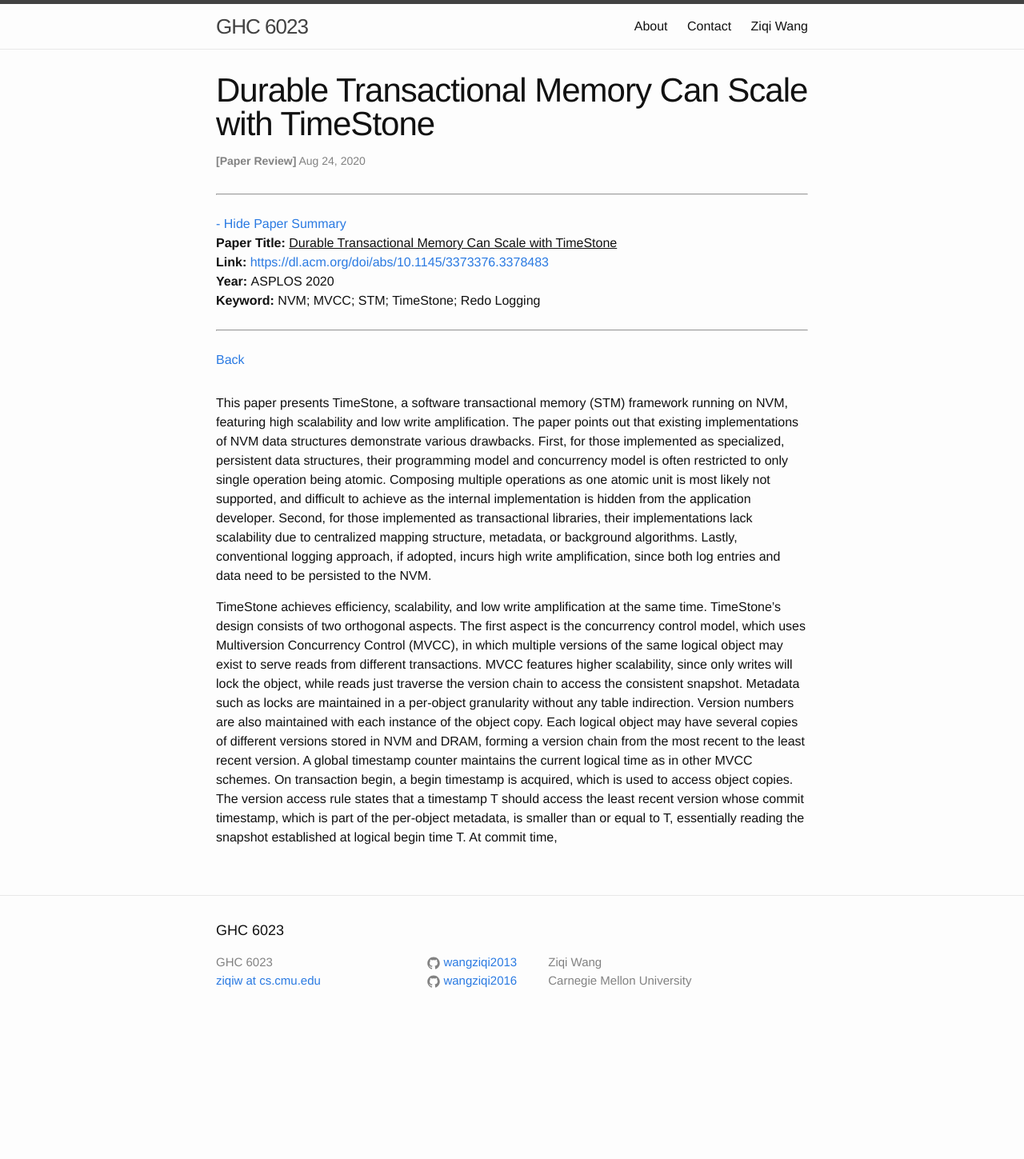
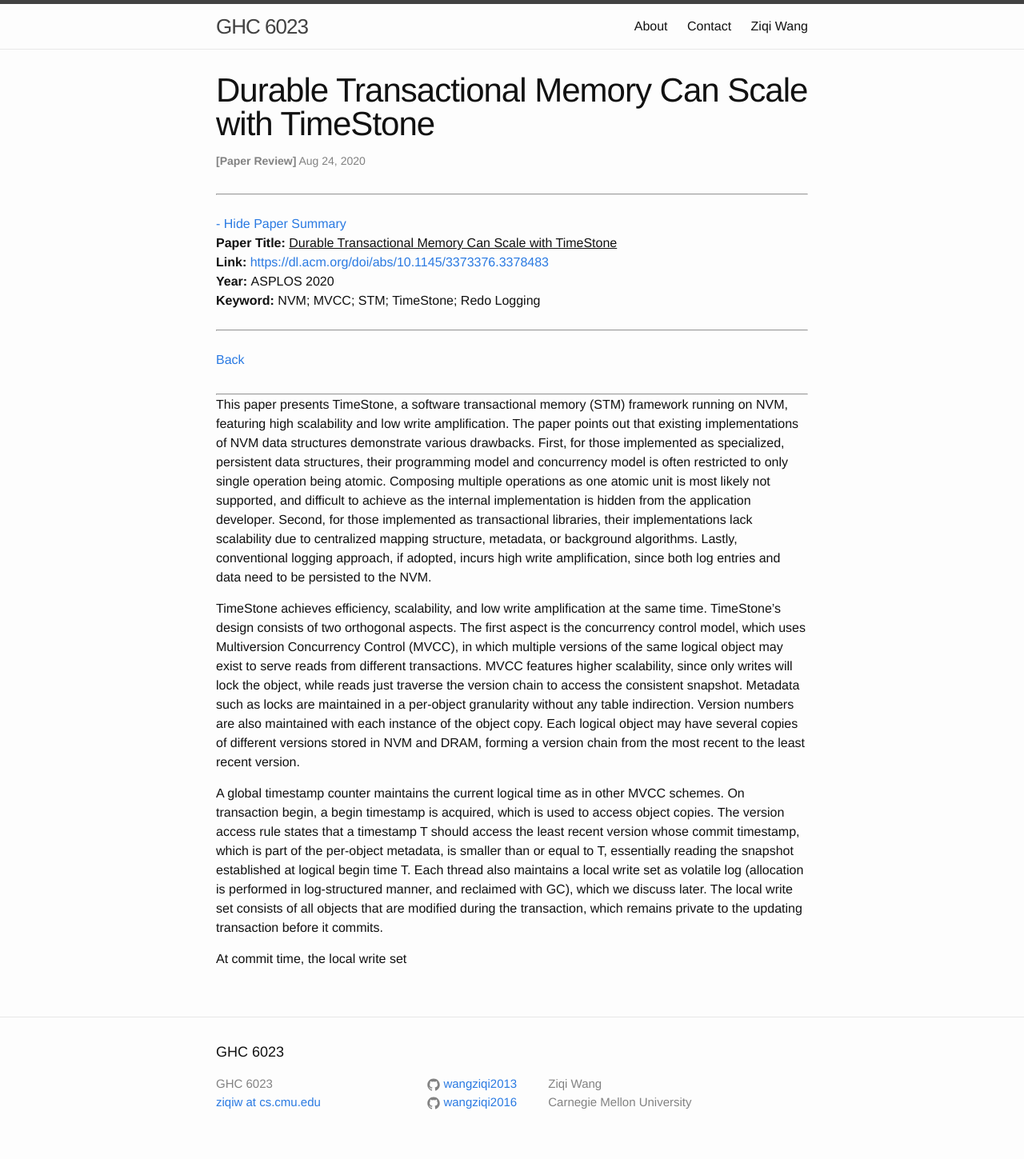
Before and after one commit to wangziqi2013/wangziqi2013.github.io, a Jekyll site: the page built from _posts/2020-08-24-timestone.markdown, in a window 1280 px wide. Shown: the whole page at 80% size. Built offline with Jekyll 4.4.1, drawn with Linux system fonts in a browser that asks for light colours; before the commit the page ends 1297 px from its top, so only the background shows below that.

Commit message:
Adding write set

```diff
--- a/_posts/2020-08-24-timestone.markdown
+++ b/_posts/2020-08-24-timestone.markdown
@@ -12,6 +12,8 @@ htm_cd:
 htm_cr:
 version_mgmt:
 ---
+
+****
 
 This paper presents TimeStone, a software transactional memory (STM) framework running on NVM, featuring high scalability
 and low write amplification. The paper points out that existing implementations of NVM data structures demonstrate various
@@ -33,8 +35,16 @@ Metadata such as locks are maintained in a per-object granularity without any ta
 Version numbers are also maintained with each instance of the object copy.
 Each logical object may have several copies of different versions stored in NVM and DRAM, forming a version chain from
 the most recent to the least recent version.
+
 A global timestamp counter maintains the current logical time as in other MVCC schemes.
 On transaction begin, a begin timestamp is acquired, which is used to access object copies. The version access rule states
 that a timestamp T should access the least recent version whose commit timestamp, which is part of the per-object
 metadata, is smaller than or equal to T, essentially reading the snapshot established at logical begin time T.
-At commit time,
+Each thread also maintains a local write set as volatile log (allocation is performed in log-structured manner, and reclaimed
+with GC), which we discuss later.
+The local write set consists of all objects that are modified during the transaction, which remains private to the
+updating transaction before it commits.
+
+
+
+At commit time, the local write set
```
